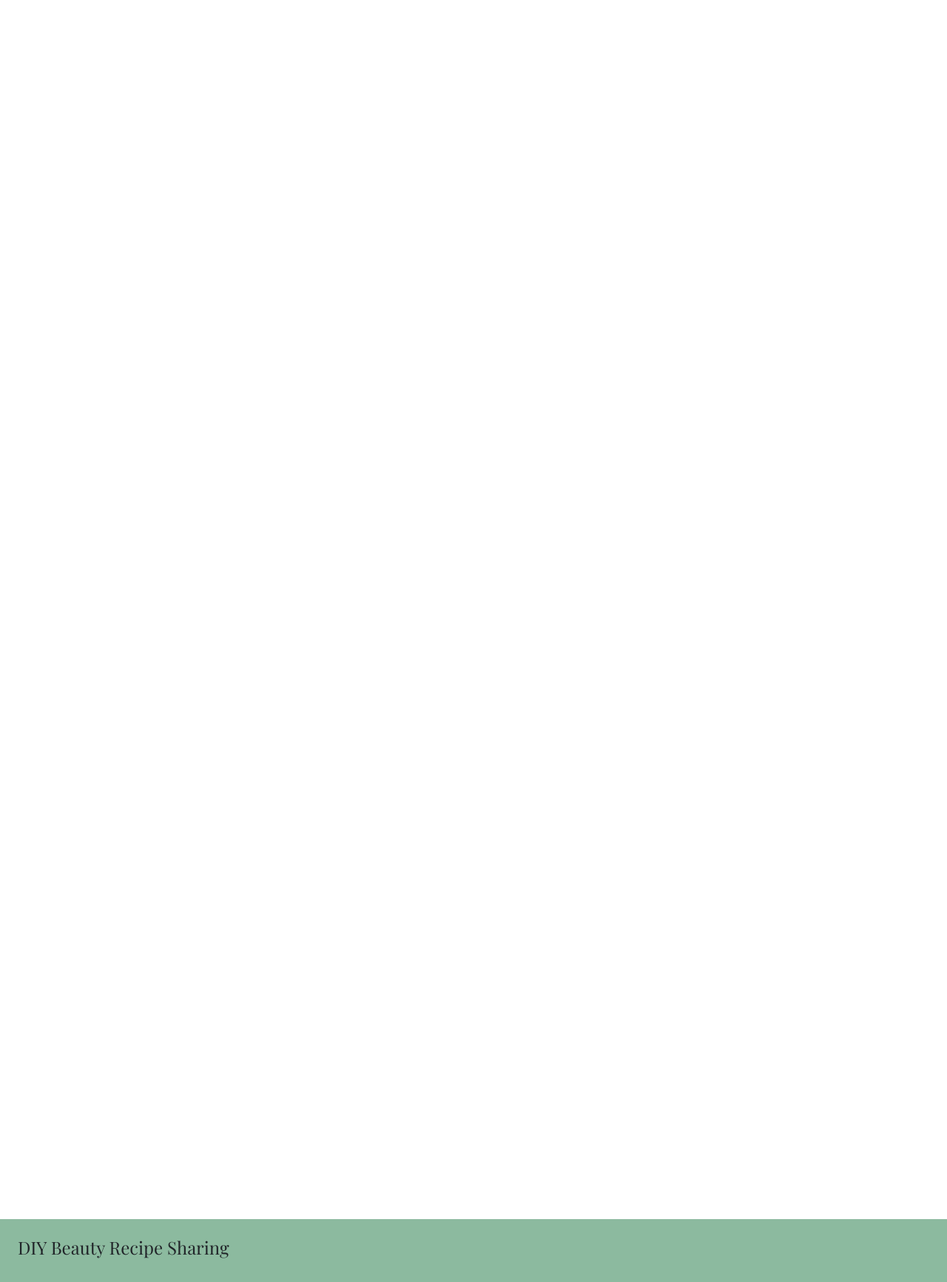
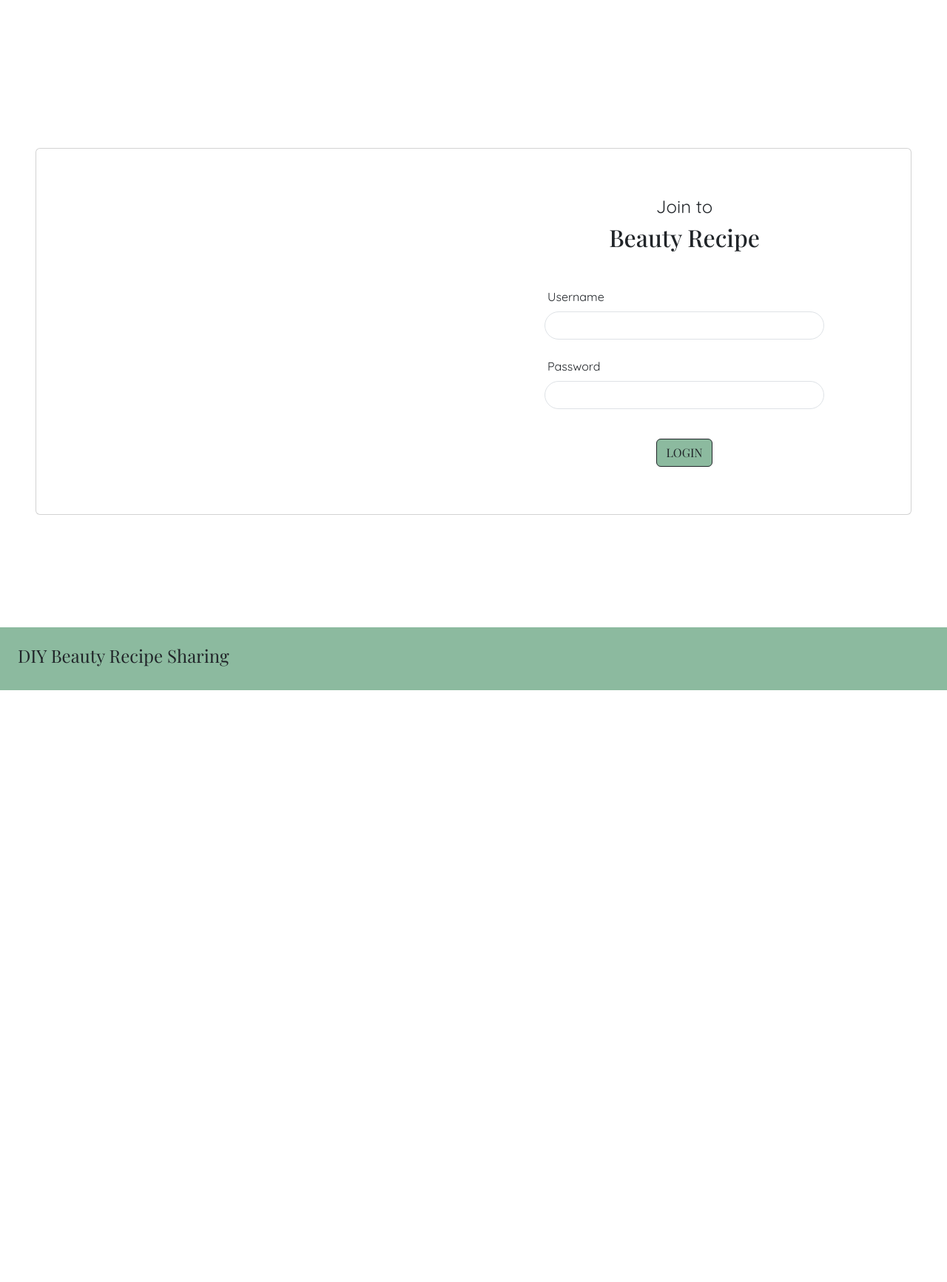
Before and after one commit to nikita74939/FinalProject, a PHP site: page / in a window 1280 px wide. Shown: the part 2352-4085 px from the top of the page at 74% size. After the commit the page ends 3285 px from the top, so only its background shows below. Run offline with PHP 8.4, Linux system fonts and the light colour scheme; some web fonts are replaced.

Commit message:
nambahin login

```diff
--- a/index.php
+++ b/index.php
@@ -169,14 +169,80 @@
     <!-- most populer end -->
 
     <!-- login -->
-    <div class="login">
+    <div class="login p-5" id="login"  style="display: none">
+        <div class="card m-5">
+            <div class="card-body">
+                <div class="container">
+                    <div class="row">
+                        <div class="col-6 p-5">
 
+                        </div>
+                        <div class="col-6 p-5">
+                            <h4 style="font-family: 'Quicksand'; font-weight: 400; text-align: center">Login to</h4>
+                            <h2 style="text-align: center">Beauty Recipe</h2>
+
+                            <form action="cek_login.php" method="post" class="mt-5 px-5">
+                                <div class="my-2">
+                                    <label for="" class="form-label text-start ms-1" style="font-family: 'Quicksand';">Username</label>
+                                    <input type="text" class="form-control rounded-pill">
+
+                                </div>
+                                <div class="my-4">
+                                    <label for="" class="form-label ms-1" style="font-family: 'Quicksand';">Password</label>
+                                    <input type="password" class="form-control rounded-pill">
+
+                                </div>
+
+                                <div style="text-align: center">
+                                    <input type="submit" class="btn btn-outline-dark mt-3" value="LOGIN" style="background-color: rgb(140, 186, 159);">
+
+                                </div>
+
+                            </form>
+                        </div>
+                    </div>
+                </div>
+            </div>
+        </div>
     </div>
     <!-- login end -->
 
     <!-- regist -->
-    <div class="register">
+    <div class="register" id="regist"  style="display: block">
+    <div class="card m-5">
+            <div class="card-body">
+                <div class="container">
+                    <div class="row">
+                        <div class="col-6 p-5">
 
+                        </div>
+                        <div class="col-6 p-5">
+                            <h4 style="font-family: 'Quicksand'; font-weight: 400; text-align: center">Join to</h4>
+                            <h2 style="text-align: center">Beauty Recipe</h2>
+
+                            <form action="cek_login.php" method="post" class="mt-5 px-5">
+                                <div class="my-2">
+                                    <label for="" class="form-label text-start ms-1" style="font-family: 'Quicksand';">Username</label>
+                                    <input type="text" class="form-control rounded-pill">
+
+                                </div>
+                                <div class="my-4">
+                                    <label for="" class="form-label ms-1" style="font-family: 'Quicksand';">Password</label>
+                                    <input type="password" class="form-control rounded-pill">
+
+                                </div>
+
+                                <div style="text-align: center">
+                                    <input type="submit" class="btn btn-outline-dark mt-3" value="LOGIN" style="background-color: rgb(140, 186, 159);">
+
+                                </div>
+
+                            </form>
+                        </div>
+                    </div>
+                </div>
+            </div>
+        </div>
     </div>
     <!-- regist end -->
 
```
